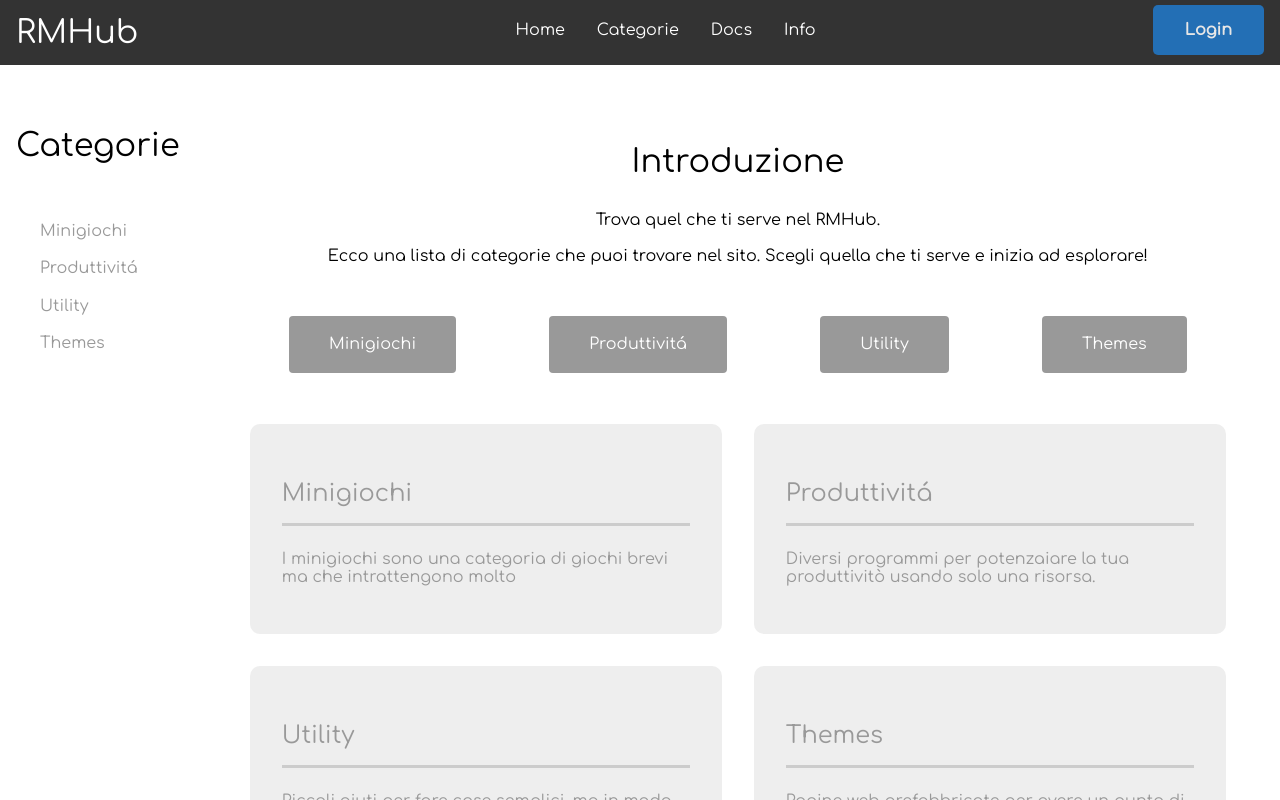
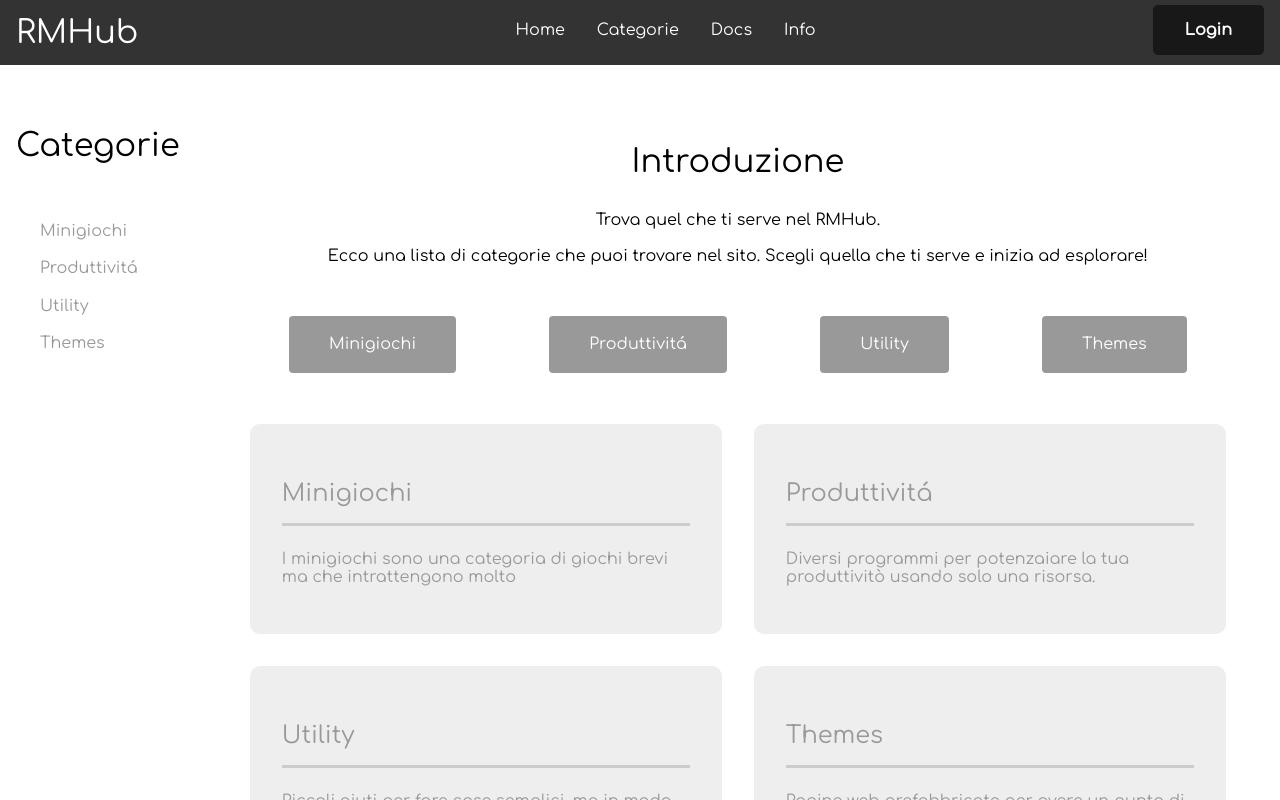
Before and after one commit to roysmanfo/RMHub, a React (Create React App) app: page /categories in a window 1280 px wide. In both pictures the pointer is over the button "Login". Shown: the top 800 px of the page. Built offline with nearby package versions, Linux system fonts and the light colour scheme.

Commit message:
Changed login button color

```diff
--- a/src/css/global/global.css
+++ b/src/css/global/global.css
@@ -105,7 +105,7 @@ footer a:hover {
 }
 
 .mainLoginButton {
-  background: rgb(39, 123, 201);
+  background: #262626;
   border: none;
   outline: none;
   padding: 1rem 2rem;
@@ -119,7 +119,7 @@ footer a:hover {
 }
 
 .mainLoginButton:hover {
-  filter: brightness(90%);
+  background: #181818;
 }
 
 .socialList {
--- a/src/css/global/global.scss
+++ b/src/css/global/global.scss
@@ -121,7 +121,7 @@ footer{
     }
 }
 .mainLoginButton{
-    background: $primary;
+    background: #262626;
     border: none;
     outline: none;
     padding: 1rem 2rem;
@@ -134,7 +134,7 @@ footer{
     font-family: Comfortaa;
 }
 .mainLoginButton:hover{
-    filter: brightness(90%);
+    background: #181818;
 }
 .socialList{
     list-style: none;
```
Also changed, not shown: 1 other file (tests, documents, lock files or other folders).
